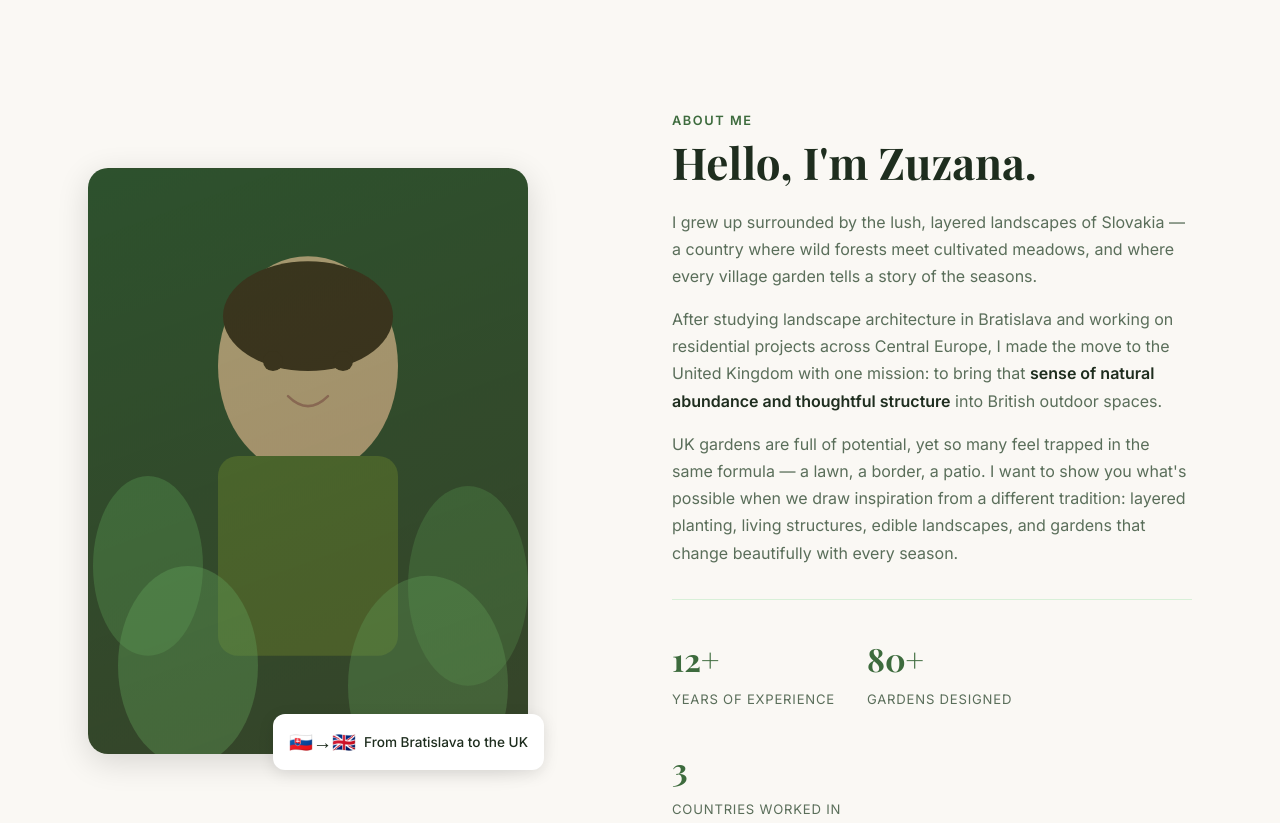
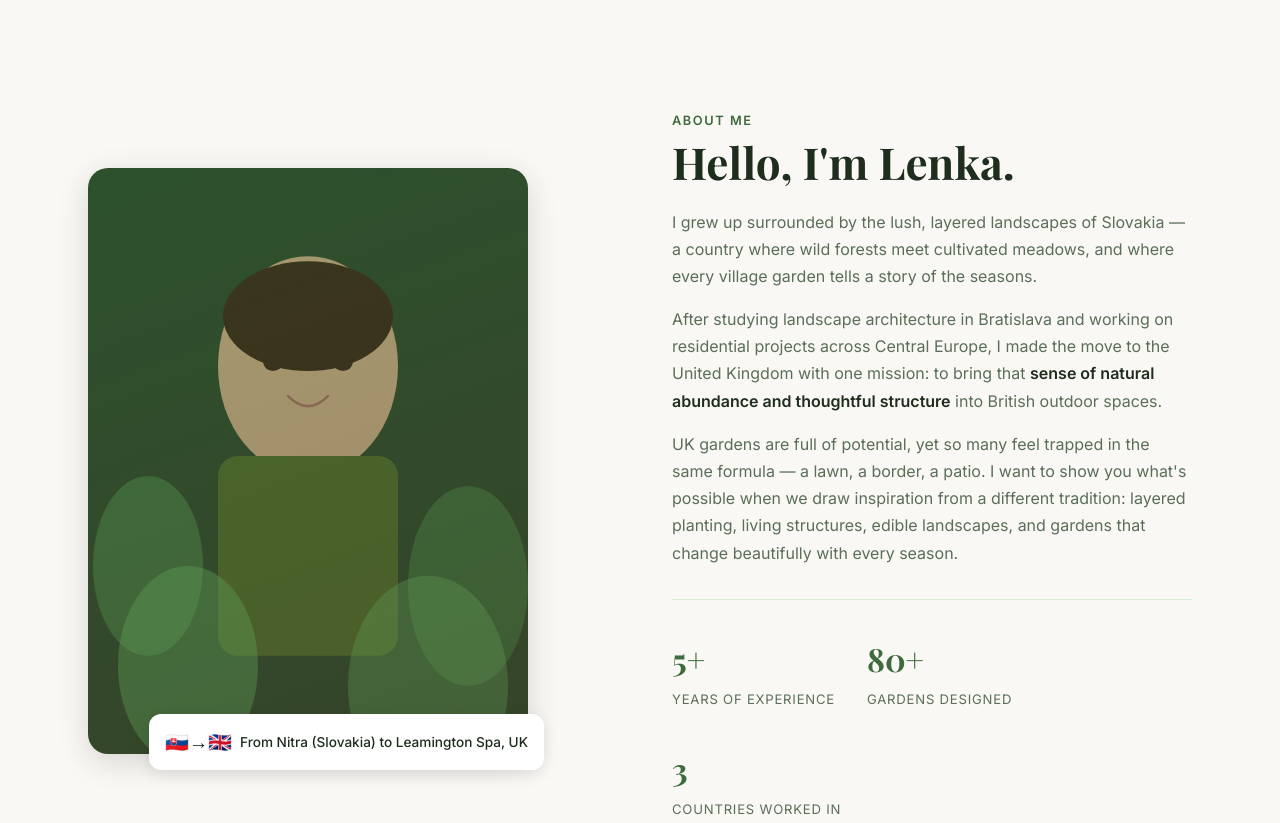
Before and after one commit to mikestiff/gardenholic, a plain HTML site: page index.html in a window 1280 px wide. Shown: the part 802-1625 px from the top of the page. Drawn offline with nearby package versions, Linux system fonts and the light colour scheme; a web font is replaced by a local one.

Commit message:
uploading images

```diff
--- a/index.html
+++ b/index.html
@@ -50,24 +50,25 @@
     <div class="container about">
       <div class="about__image-col">
         <div class="about__portrait">
-          <div class="about__portrait-img" aria-label="Portrait of Zuzana Novák in her garden"></div>
+          <div class="about__portrait-img" aria-label="Portrait of Lenka Hrabovska in her garden"></div>
           <div class="about__badge">
             <span class="about__badge-flag">🇸🇰→🇬🇧</span>
-            <span>From Bratislava to the UK</span>
+            <span>From Nitra (Slovakia) to Leamington Spa, UK</span>
           </div>
         </div>
       </div>
       <div class="about__text-col">
         <span class="section__label">About me</span>
-        <h2 class="section__title">Hello, I'm Zuzana.</h2>
+        <h2 class="section__title">Hello, I'm Lenka.</h2>
         <p>I grew up surrounded by the lush, layered landscapes of Slovakia — a country where wild forests meet cultivated meadows, and where every village garden tells a story of the seasons.</p>
         <p>After studying landscape architecture in Bratislava and working on residential projects across Central Europe, I made the move to the United Kingdom with one mission: to bring that <strong>sense of natural abundance and thoughtful structure</strong> into British outdoor spaces.</p>
         <p>UK gardens are full of potential, yet so many feel trapped in the same formula — a lawn, a border, a patio. I want to show you what's possible when we draw inspiration from a different tradition: layered planting, living structures, edible landscapes, and gardens that change beautifully with every season.</p>
         <ul class="about__stats">
           <li>
-            <strong>12+</strong>
+            <strong>5+</strong>
             <span>Years of experience</span>
           </li>
+
           <li>
             <strong>80+</strong>
             <span>Gardens designed</span>
```
Also changed, not shown: img/1-before.jpg (added), img/10-cisticka.jpg (added), img/15-terasa 0.jpg (added), img/20-zidka.jpg (added), img/80-finish.jpg (added), img/85-finish.jpg (added), img/90-finish.jpg (added), img/98-z terasy.jpg (added), img/99-z trasy.jpg (added), img/Leni.jpg (added), 1 other file.
